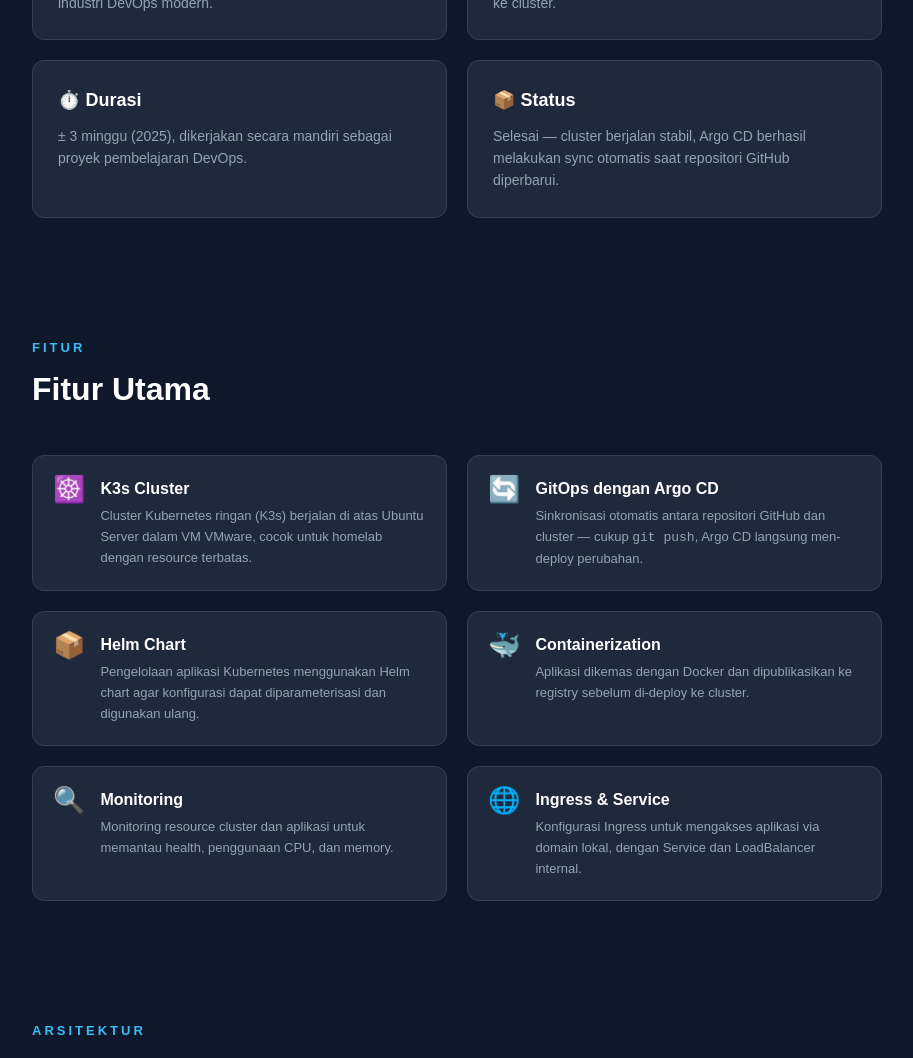
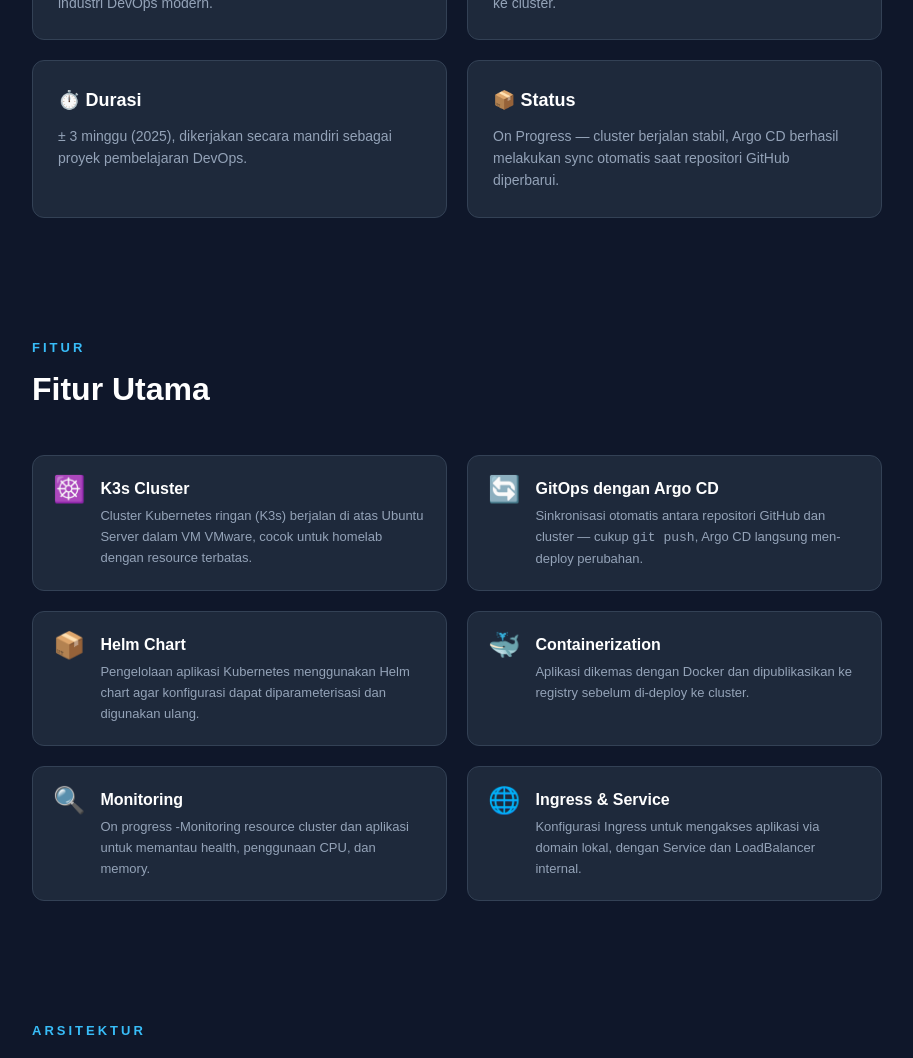
Before and after one commit to Sintong1117/Project1, a plain HTML site: page proyek/homelab-k3s.html in a window 1280 px wide. Shown: the part 1620-2678 px from the top of the page, without its empty margins (183-1096 px from the left). Drawn offline with Linux system fonts and the light colour scheme.

Commit message:
Selesai ke On proses

```diff
--- a/proyek/homelab-k3s.html
+++ b/proyek/homelab-k3s.html
@@ -115,7 +115,7 @@
             <div class="project-info-card">
                 <h3>📦 Status</h3>
                 <p>
-                    Selesai — cluster berjalan stabil,
+                    On Progress — cluster berjalan stabil,
                     Argo CD berhasil melakukan sync otomatis
                     saat repositori GitHub diperbarui.
                 </p>
@@ -167,7 +167,8 @@
                 <span class="feature-icon">🔍</span>
                 <div>
                     <h4>Monitoring</h4>
-                    <p>Monitoring resource cluster dan aplikasi untuk memantau health, penggunaan CPU, dan memory.</p>
+                    <p>On progress -Monitoring resource cluster dan aplikasi untuk memantau health, penggunaan CPU, dan
+                        memory.</p>
                 </div>
             </li>
             <li>
```
